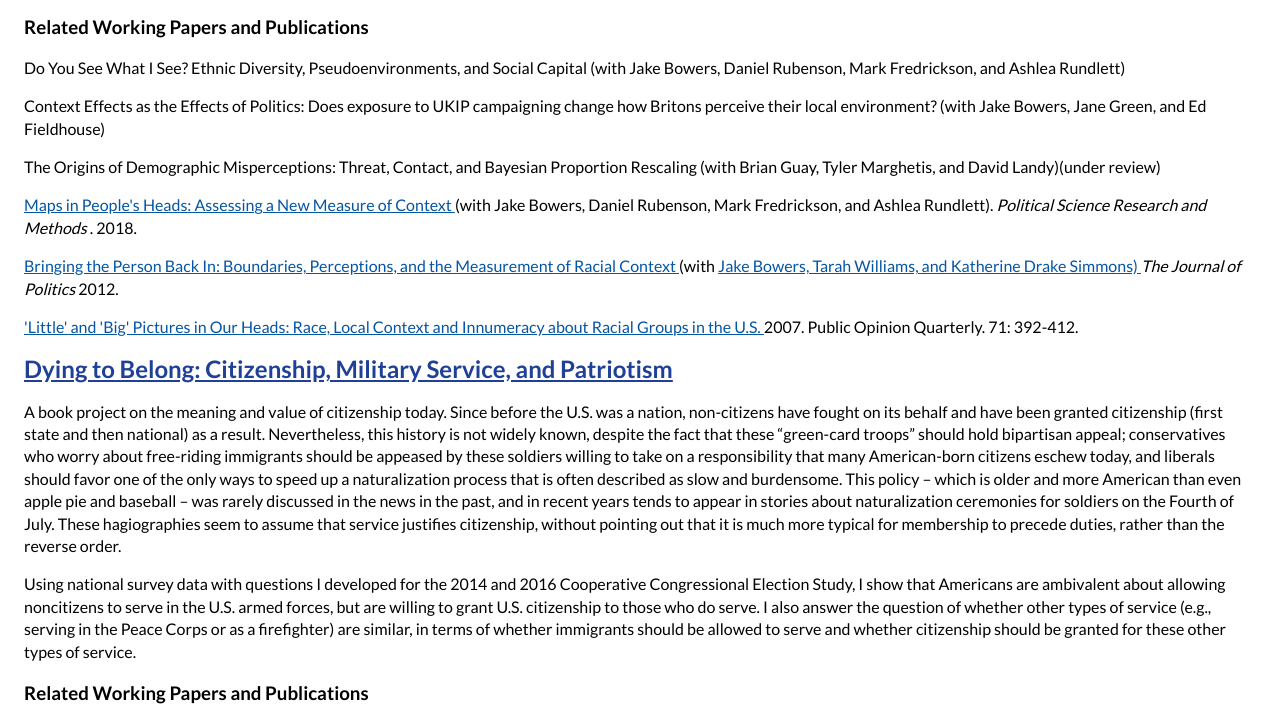
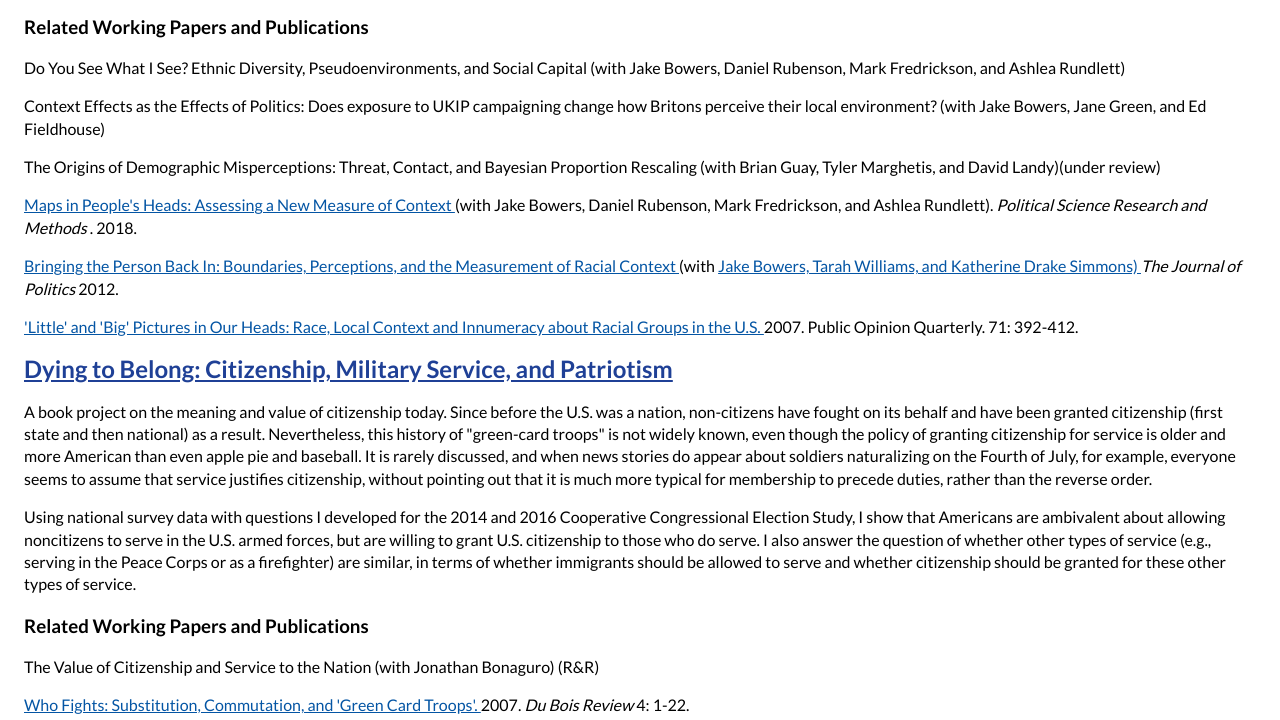
Before and after one commit to cjwong/cjwong.github.io, a plain HTML site: page papers.html in a window 1280 px wide. Shown: the part 488-1208 px from the top of the page. Drawn offline with Linux system fonts and the light colour scheme.

Commit message:
Update papers.html

```diff
--- a/papers.html
+++ b/papers.html
@@ -78,7 +78,7 @@
 
 			<h2  style="color: #1F4096; text-decoration: underline;"> Dying to Belong: Citizenship, Military Service, and Patriotism </h2>
 
-			<p> A book project on the meaning and value of citizenship today. Since before the U.S. was a nation, non-citizens have fought on its behalf and have been granted citizenship (first state and then national) as a result.  Nevertheless, this history is not widely known, despite the fact that these “green-card troops” should hold bipartisan appeal; conservatives who worry about free-riding immigrants should be appeased by these soldiers willing to take on a responsibility that many American-born citizens eschew today, and liberals should favor one of the only ways to speed up a naturalization process that is often described as slow and burdensome.  This policy – which is older and more American than even apple pie and baseball – was rarely discussed in the news in the past, and in recent years tends to appear in stories about naturalization ceremonies for soldiers on the Fourth of July.  These hagiographies seem to assume that service justifies citizenship, without pointing out that it is much more typical for membership to precede duties, rather than the reverse order. </p>
+			<p> A book project on the meaning and value of citizenship today. Since before the U.S. was a nation, non-citizens have fought on its behalf and have been granted citizenship (first state and then national) as a result.  Nevertheless, this history of "green-card troops" is not widely known, even though the policy of granting citizenship for service is older and more American than even apple pie and baseball. It is rarely discussed, and when news stories do appear about soldiers naturalizing on the Fourth of July, for example, everyone seems to assume that service justifies citizenship, without pointing out that it is much more typical for membership to precede duties, rather than the reverse order. </p>
 
 			<p> Using national survey data with questions I developed for the 2014 and 2016 Cooperative Congressional Election Study, I show that Americans are ambivalent about allowing noncitizens to serve in the U.S. armed forces, but are willing to grant U.S. citizenship to those who do serve.  I also answer the question of whether other types of service (e.g., serving in the Peace Corps or as a firefighter) are similar, in terms of whether immigrants should be allowed to serve and whether citizenship should be granted for these other types of service.</p>
 
```
